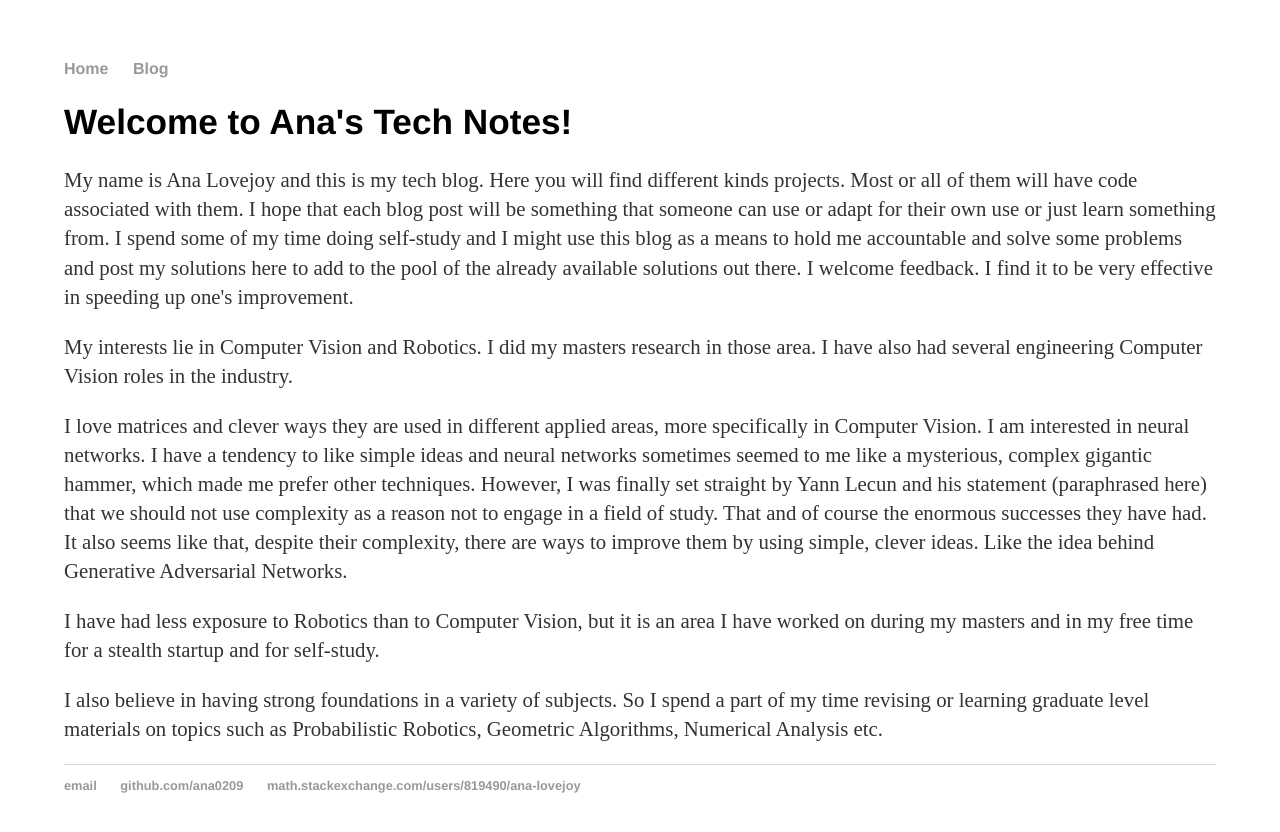
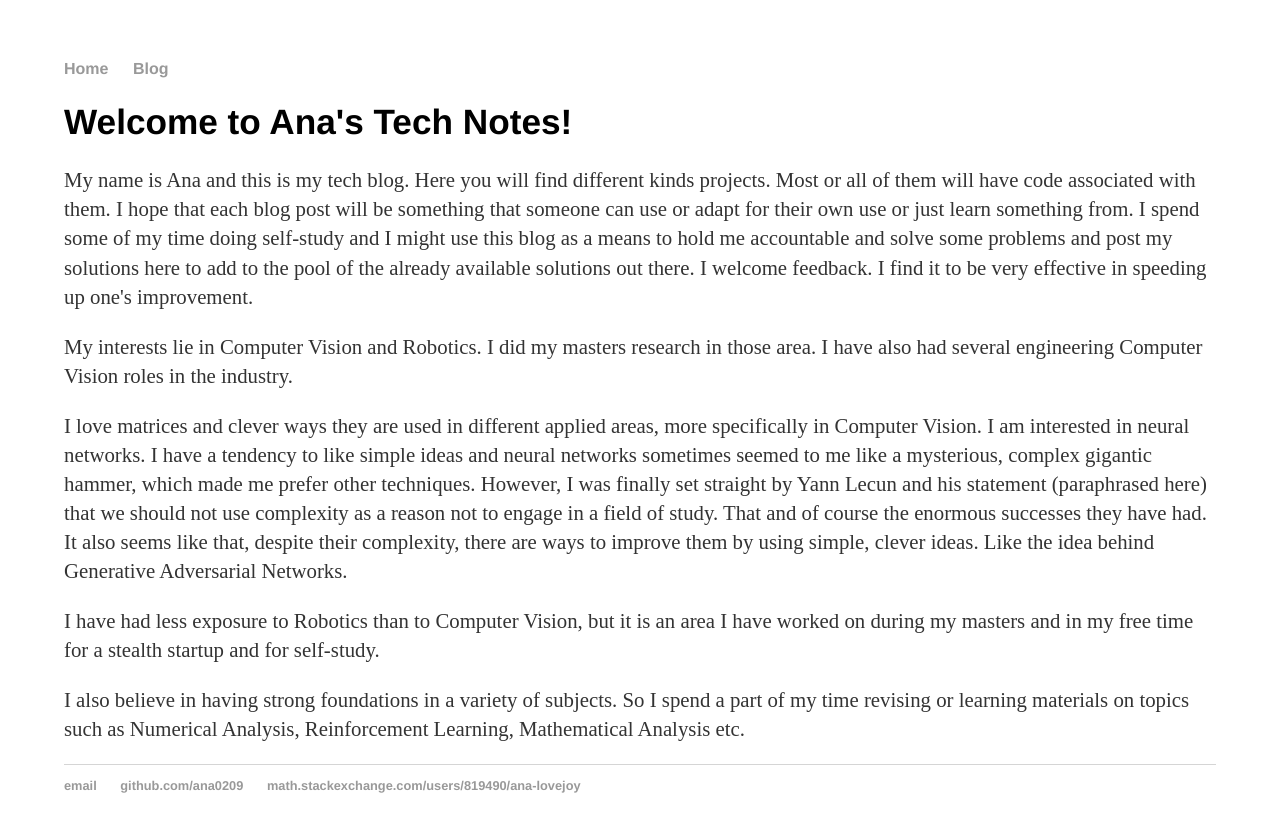
Before and after one commit to ana0209/ana0209.github.io, a Jekyll site: the page built from index.html, in a window 1280 px wide. Shown: the top 832 px of the page. Built offline with Jekyll 4.4.1, drawn with Linux system fonts in a browser that asks for light colours.

Commit message:
Update index.html

```diff
--- a/index.html
+++ b/index.html
@@ -4,7 +4,7 @@
 ---
 <div class="blurb">
 	<h1>Welcome to Ana's Tech Notes!</h1>
-	<p>My name is Ana Lovejoy and this is my tech blog. Here you will find different kinds projects. Most or all of them will have code associated with them. I hope that each blog post will be something that someone can use or adapt for their own use or just learn something from. I spend some of my time doing self-study and I might use this blog as a means to hold me accountable and solve some problems and post my solutions here to add to the pool of the already available solutions out there. I welcome feedback. I find it to be very effective in speeding up one's improvement.</p>
+	<p>My name is Ana and this is my tech blog. Here you will find different kinds projects. Most or all of them will have code associated with them. I hope that each blog post will be something that someone can use or adapt for their own use or just learn something from. I spend some of my time doing self-study and I might use this blog as a means to hold me accountable and solve some problems and post my solutions here to add to the pool of the already available solutions out there. I welcome feedback. I find it to be very effective in speeding up one's improvement.</p>
 
     <p>My interests lie in Computer Vision and Robotics. I did my masters research in those area. I have also had several engineering Computer Vision roles in the industry.</p>
 
@@ -12,5 +12,5 @@
 
     <p>I have had less exposure to Robotics than to Computer Vision, but it is an area I have worked on during my masters and in my free time for a stealth startup and for self-study.</p>
 
-    <p>I also believe in having strong foundations in a variety of subjects. So I spend a part of my time revising or learning graduate level materials on topics such as Probabilistic Robotics, Geometric Algorithms, Numerical Analysis etc. </p>
+    <p>I also believe in having strong foundations in a variety of subjects. So I spend a part of my time revising or learning materials on topics such as  Numerical Analysis, Reinforcement Learning, Mathematical Analysis etc. </p>
 </div><!-- /.blurb -->
```
